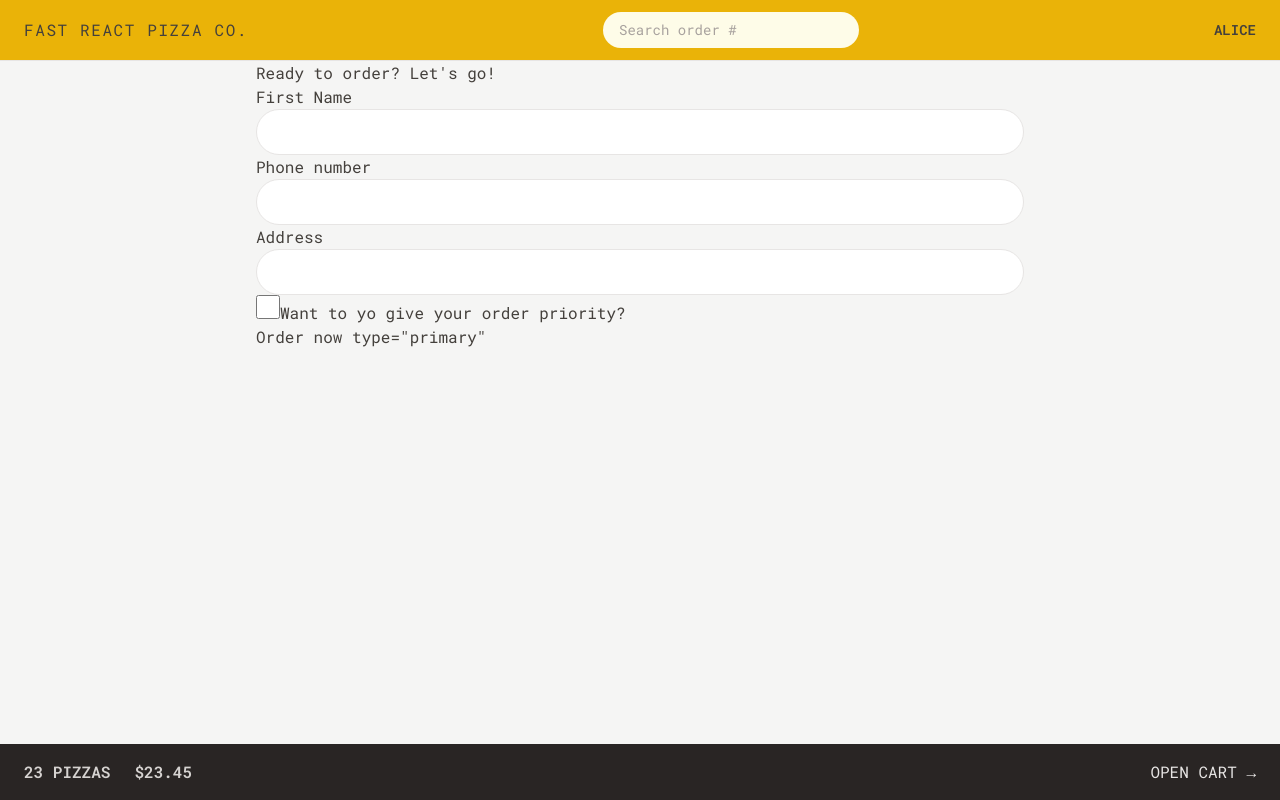
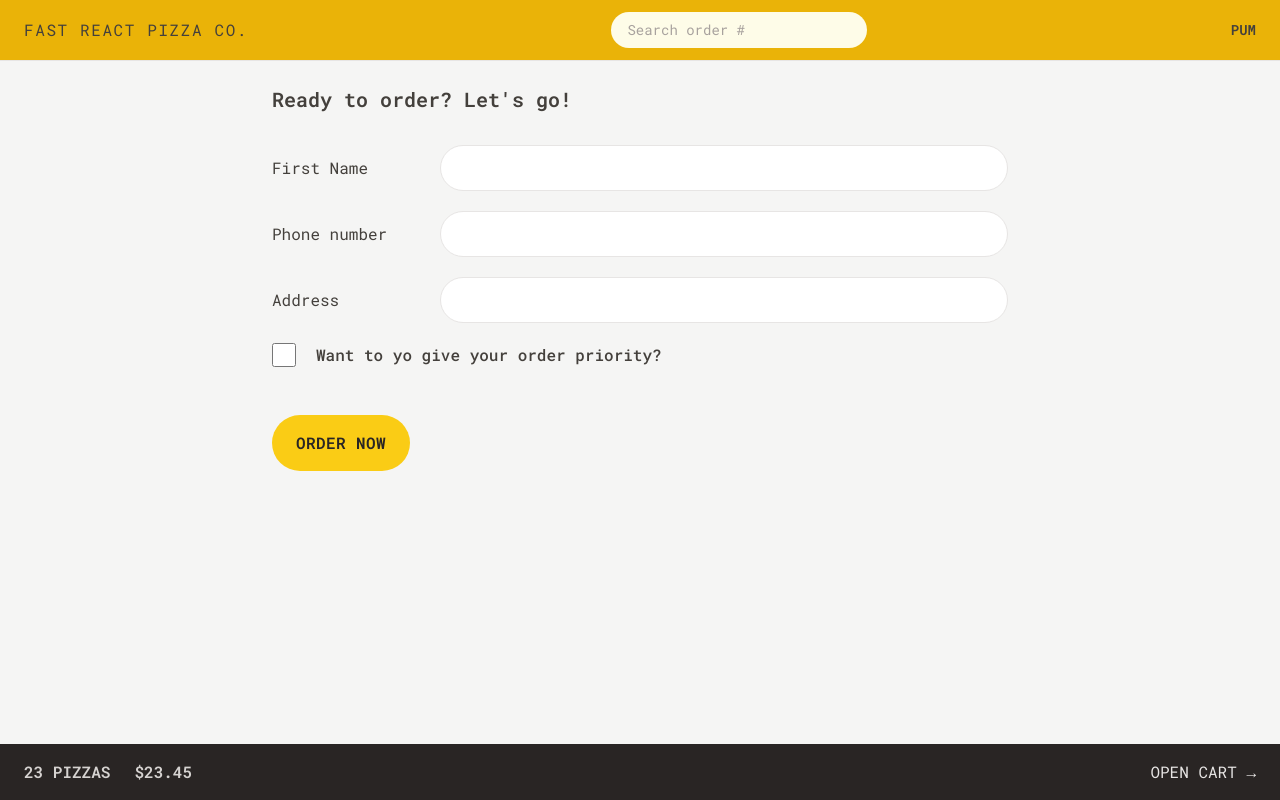
Before and after one commit to MatiasRoje/react-pizza-React-course, a React (Vite) app: page /order/new in a window 1280 px wide. Built offline with nearby package versions, Linux system fonts and the light colour scheme.

Commit message:
313. Modeling the User State With Redux Toolkit

```diff
--- a/package.json
+++ b/package.json
@@ -10,13 +10,16 @@
     "preview": "vite preview"
   },
   "dependencies": {
+    "@reduxjs/toolkit": "^1.9.6",
     "react": "^18.2.0",
     "react-dom": "^18.2.0",
+    "react-redux": "^8.1.2",
     "react-router-dom": "^6.16.0"
   },
   "devDependencies": {
     "@types/react": "^18.2.15",
     "@types/react-dom": "^18.2.7",
+    "@types/react-redux": "^7.1.27",
     "@types/react-router-dom": "^5.3.3",
     "@typescript-eslint/eslint-plugin": "^6.0.0",
     "@typescript-eslint/parser": "^6.0.0",
--- a/src/features/order/CreateOrder.tsx
+++ b/src/features/order/CreateOrder.tsx
@@ -1,4 +1,4 @@
-import { useState } from "react";
+// import { useState } from "react";
 import { Form, redirect, useActionData, useNavigation } from "react-router-dom";
 import { createOrder } from "../../services/apiRestaurant";
 import { OrderPostRequest } from "../../types/order";
@@ -44,31 +44,40 @@ function CreateOrder() {
   const cart = fakeCart;
 
   return (
-    <div>
-      <h2>Ready to order? Let's go!</h2>
+    <div className="px-4 py-6">
+      <h2 className="mb-8 text-xl font-semibold">Ready to order? Let's go!</h2>
 
       <Form method="POST">
-        <div>
-          <label>First Name</label>
-          <input type="text" name="customer" required className="input" />
+        <div className="mb-5 flex flex-col gap-2 sm:flex-row sm:items-center">
+          <label className="sm:basis-40">First Name</label>
+          <input type="text" name="customer" required className="input grow" />
         </div>
 
-        <div>
-          <label>Phone number</label>
-          <div>
-            <input type="tel" name="phone" required className="input" />
-          </div>
-          {formErrors?.phone && <p>{formErrors.phone}</p>}
-        </div>
-
-        <div>
-          <label>Address</label>
-          <div>
-            <input type="text" name="address" required className="input" />
+        <div className="mb-5 flex flex-col gap-2 sm:flex-row sm:items-center">
+          <label className="sm:basis-40">Phone number</label>
+          <div className="grow">
+            <input type="tel" name="phone" required className="input w-full" />
+            {formErrors?.phone && (
+              <p className="mt-2 rounded-md bg-red-100 p-2 text-xs text-red-700">
+                {formErrors.phone}
+              </p>
+            )}
           </div>
         </div>
 
-        <div>
+        <div className="mb-5 flex flex-col gap-2 sm:flex-row sm:items-center">
+          <label className="sm:basis-40">Address</label>
+          <div className="grow">
+            <input
+              type="text"
+              name="address"
+              required
+              className="input w-full"
+            />
+          </div>
+        </div>
+
+        <div className="mb-12 flex items-center gap-5">
           <input
             className="h-6 w-6 accent-yellow-400 focus:outline-none focus:ring focus:ring-yellow-400 focus:ring-offset-2"
             type="checkbox"
@@ -77,13 +86,15 @@ function CreateOrder() {
             // value={withPriority}
             // onChange={(e) => setWithPriority(e.target.checked)}
           />
-          <label htmlFor="priority">Want to yo give your order priority?</label>
+          <label htmlFor="priority" className="font-medium">
+            Want to yo give your order priority?
+          </label>
         </div>
 
         <div>
           <input type="hidden" name="cart" value={JSON.stringify(cart)} />
-          <Button disabled={isSubmitting}>
-            {isSubmitting ? "Placing order..." : "Order now"} type="primary"
+          <Button disabled={isSubmitting} type="primary">
+            {isSubmitting ? "Placing order..." : "Order now"}
           </Button>
         </div>
       </Form>
--- a/src/features/order/Order.tsx
+++ b/src/features/order/Order.tsx
@@ -8,38 +8,69 @@ import {
   formatDate,
 } from "../../utils/helpers";
 import { Order } from "../../types/order";
+import OrderItem from "./OrderItem";
 
 function Order() {
   const order: Order = useLoaderData() as Order;
   // Everyone can search for all orders, so for privacy reasons we're gonna gonna exclude names or address, these are only for the restaurant staff
-  const { status, priority, priorityPrice, orderPrice, estimatedDelivery } =
-    order;
+  const {
+    id,
+    status,
+    priority,
+    priorityPrice,
+    orderPrice,
+    estimatedDelivery,
+    cart,
+  } = order;
   const deliveryIn = calcMinutesLeft(estimatedDelivery);
 
   return (
-    <div>
-      <div>
-        <h2>Status</h2>
+    <div className="space-y-8 px-4 py-6">
+      <div className="flex flex-wrap items-center justify-between gap-2">
+        <h2 className="text-xl font-semibold">Order #{id} status</h2>
 
-        <div>
-          {priority && <span>Priority</span>}
-          <span>{status} order</span>
+        <div className="space-x-2">
+          {priority && (
+            <span className="rounded-full bg-red-500 px-3 py-1 text-sm font-semibold uppercase tracking-wide text-red-50">
+              Priority
+            </span>
+          )}
+          <span className="rounded-full bg-green-500 px-3 py-1 text-sm font-semibold uppercase tracking-wide text-green-50">
+            {status} order
+          </span>
         </div>
       </div>
 
-      <div>
-        <p>
+      <div className="flex flex-wrap items-center justify-between gap-2 bg-stone-200 px-6 py-5">
+        <p className="font-medium">
           {deliveryIn >= 0
             ? `Only ${calcMinutesLeft(estimatedDelivery)} minutes left 😃`
             : "Order should have arrived"}
         </p>
-        <p>(Estimated delivery: {formatDate(estimatedDelivery)})</p>
+        <p className="text-xs text-stone-500">
+          (Estimated delivery: {formatDate(estimatedDelivery)})
+        </p>
       </div>
 
-      <div>
-        <p>Price pizza: {formatCurrency(orderPrice)}</p>
-        {priority && <p>Price priority: {formatCurrency(priorityPrice)}</p>}
-        <p>To pay on delivery: {formatCurrency(orderPrice + priorityPrice)}</p>
+      <ul className="divide-stone200 divide-y border-b border-t">
+        {cart.map((pizza) => (
+          <OrderItem item={pizza} key={pizza.id} />
+        ))}
+      </ul>
+
+      <div className="space-y-2 bg-stone-200 px-6 py-5">
+        <p className="text-sm font-medium text-stone-600">
+          Price pizza: {formatCurrency(orderPrice)}
+        </p>
+        {priority && (
+          <p className="text-sm font-medium text-stone-600">
+            Price priority: {formatCurrency(priorityPrice)}
+          </p>
+        )}
+        <p className="font-bold">
+          To pay on delivery: {formatCurrency(orderPrice + priorityPrice)}
+        </p>
+        u
       </div>
     </div>
   );
--- a/src/features/order/OrderItem.tsx
+++ b/src/features/order/OrderItem.tsx
@@ -1,15 +1,26 @@
+import { PizzaCart } from "../../types/menu";
 import { formatCurrency } from "../../utils/helpers";
 
-function OrderItem({ item, isLoadingIngredients, ingredients }) {
+type OrderItemProps = {
+  item: PizzaCart;
+  isLoadingIngredients?: string;
+  ingredients?: string;
+};
+
+function OrderItem({
+  item,
+  isLoadingIngredients,
+  ingredients,
+}: OrderItemProps) {
   const { quantity, name, totalPrice } = item;
 
   return (
-    <li>
-      <div>
+    <li className="py-3">
+      <div className="flex items-center justify-between gap-4 text-sm">
         <p>
-          <span>{quantity}&times;</span> {name}
+          <span className="font-bold">{quantity}&times;</span> {name}
         </p>
-        <p>{formatCurrency(totalPrice)}</p>
+        <p className="font-bold">{formatCurrency(totalPrice)}</p>
       </div>
     </li>
   );
--- a/src/features/user/Username.tsx
+++ b/src/features/user/Username.tsx
@@ -1,5 +1,19 @@
+import { useSelector } from "react-redux";
+
+type UserState = {
+  user: {
+    username: string;
+  };
+};
+
 function Username() {
-  return <div className="hidden text-sm font-semibold md:block">Alice</div>;
+  const username = useSelector((state: UserState) => state.user.username);
+
+  if (!username) return null;
+
+  return (
+    <div className="hidden text-sm font-semibold md:block">{username}</div>
+  );
 }
 
 export default Username;
--- a/src/features/user/userSlice.ts
+++ b/src/features/user/userSlice.ts
@@ -1,3 +1,6 @@
+/*
+import { getAddress } from "../../services/apiGeocoding";
+
 function getPosition() {
   return new Promise(function (resolve, reject) {
     navigator.geolocation.getCurrentPosition(resolve, reject);
@@ -19,3 +22,24 @@ async function fetchAddress() {
   // 3) Then we return an object with the data that we are interested in
   return { position, address };
 }
+*/
+
+import { createSlice } from "@reduxjs/toolkit";
+
+const initialState = {
+  username: "Pum",
+};
+
+const userSlice = createSlice({
+  name: "user",
+  initialState,
+  reducers: {
+    updateName(state, action) {
+      state.username = action.payload;
+    },
+  },
+});
+
+export const { updateName } = userSlice.actions;
+
+export default userSlice.reducer;
--- a/src/index.css
+++ b/src/index.css
@@ -4,7 +4,7 @@
 
 @layer components {
   .input {
-    @apply w-full rounded-full border border-stone-200 px-4 py-2 text-sm transition-all duration-300 placeholder:text-stone-400 focus:outline-none focus:ring focus:ring-yellow-400 md:px-6 md:py-3;
+    @apply rounded-full border border-stone-200 px-4 py-2 text-sm transition-all duration-300 placeholder:text-stone-400 focus:outline-none focus:ring focus:ring-yellow-400 md:px-6 md:py-3;
   }
 
   /* https://dev.to/afif/i-made-100-css-loaders-for-your-next-project-4eje */
--- a/src/main.tsx
+++ b/src/main.tsx
@@ -2,9 +2,13 @@ import React from "react";
 import ReactDOM from "react-dom/client";
 import App from "./App.tsx";
 import "./index.css";
+import { Provider } from "react-redux";
+import store from "./store.ts";
 
 ReactDOM.createRoot(document.getElementById("root")!).render(
   <React.StrictMode>
-    <App />
-  </React.StrictMode>
+    <Provider store={store}>
+      <App />
+    </Provider>
+  </React.StrictMode>,
 );
--- /dev/null
+++ b/src/store.ts
@@ -0,0 +1,10 @@
+import { configureStore } from "@reduxjs/toolkit";
+import userReducer from "./features/user/userSlice";
+
+const store = configureStore({
+  reducer: {
+    user: userReducer,
+  },
+});
+
+export default store;
--- a/src/ui/Button.tsx
+++ b/src/ui/Button.tsx
@@ -9,13 +9,13 @@ type ButtonProps = {
 
 function Button({ children, disabled, to, type }: ButtonProps) {
   const base =
-    "inline-block rounded-full bg-yellow-400 font-semibold uppercase tracking-wide text-stone-800 transition-colors duration-300 hover:bg-yellow-300 focus:bg-yellow-300 focus:outline-none focus:ring focus:ring-yellow-300 focus:ring-offset-2 disabled:cursor-not-allowed";
+    "inline-block rounded-full bg-yellow-400 font-semibold uppercase tracking-wide text-stone-800 transition-colors duration-300 hover:bg-yellow-300 focus:bg-yellow-300 focus:outline-none focus:ring focus:ring-yellow-300 focus:ring-offset-2 disabled:cursor-not-allowed text-sm";
 
   const styles: { [key: string]: string } = {
     primary: base + "px-4 py-3 md:px-6 md:py-4",
     small: base + "px-4 py-2 md:px-5 md:py-2.5 text-xs",
     secondary:
-      "inline-block rounded-full border-2 border-stone-300 font-semibold uppercase tracking-wide text-stone-400 transition-colors duration-300 hover:bg-stone-300 hover:text-stone-800 focus:bg-stone-300 focus:outline-none focus:ring focus:ring-stone-200 focus:ring-offset-2 focus:text-stone-800 disabled:cursor-not-allowed px-4 py-2.5 md:px-6 md:py-3.5",
+      "inline-block rounded-full border-2 border-stone-300 font-semibold uppercase tracking-wide text-stone-400 transition-colors duration-300 hover:bg-stone-300 hover:text-stone-800 focus:bg-stone-300 focus:outline-none focus:ring focus:ring-stone-200 focus:ring-offset-2 focus:text-stone-800 disabled:cursor-not-allowed px-4 py-2.5 md:px-6 md:py-3.5 text-sm",
   };
 
   if (to)
```
Also changed, not shown: index.html (+5 -2 lines), 1 other file (tests, documents, lock files or other folders).
